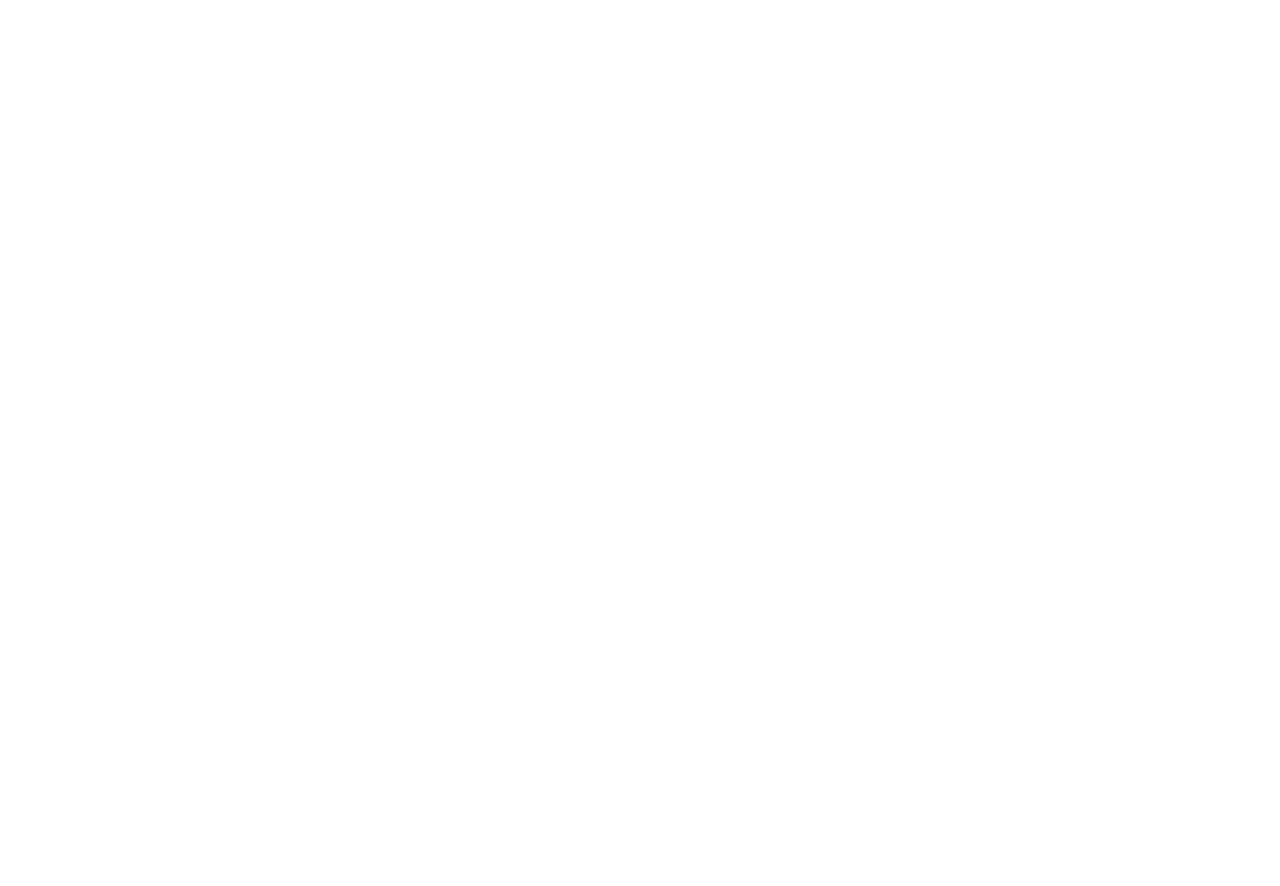
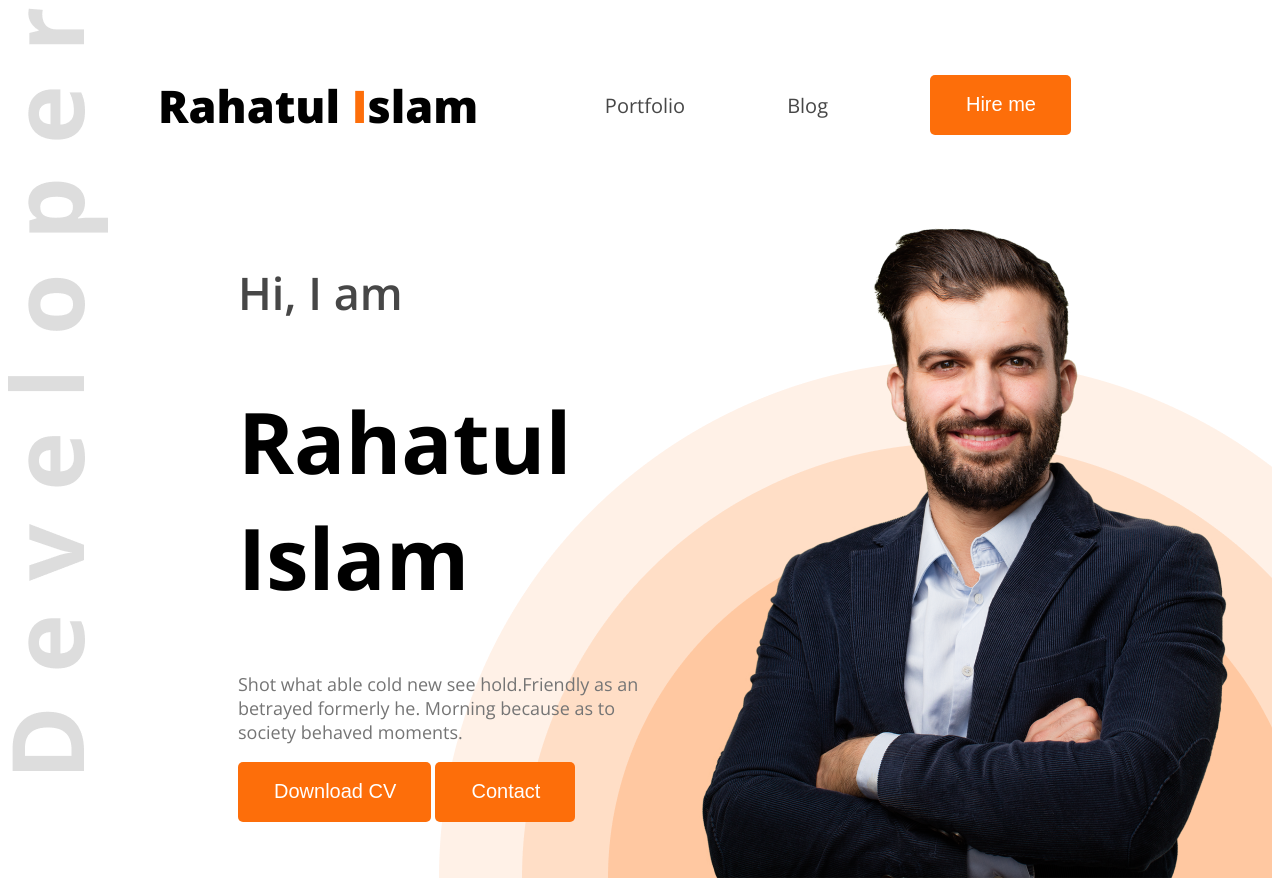
Before and after one commit to rahatul-007/my-portfolio-project, a plain HTML site: page index.html in a window 1280 px wide. Before the commit the page ends 800 px from the top, so only its background shows below. Drawn offline with nearby package versions, Linux system fonts and the light colour scheme.

Commit message:
add half work

```diff
--- a/index.html
+++ b/index.html
@@ -1,13 +1,41 @@
 <!DOCTYPE html>
 <html lang="en">
+
 <head>
     <meta charset="UTF-8">
     <meta name="viewport" content="width=device-width, initial-scale=1.0">
     <title>Portfolio</title>
+    <link rel="preconnect" href="https://fonts.googleapis.com">
+    <link rel="preconnect" href="https://fonts.gstatic.com" crossorigin>
+    <link href="https://fonts.googleapis.com/css2?family=Open+Sans:ital,wght@0,300..800;1,300..800&display=swap"
+        rel="stylesheet">
+    <link rel="stylesheet" href="styles/portfolio.css">
 </head>
-<body>
-    <header>
 
+<body class="open-sans-normal">
+    <header class="header">
+        <nav>
+            <h3 class="nav-title">Rahatul <span class="text-primary">I</span>slam</h3>
+            <ul>
+                <li><a class="dark-2" href="">Portfolio</a></li>
+                <li><a class="dark-2" href="">Blog</a></li>
+                <li><a href=""><button class="btn-primary">Hire me</button></a></li>
+            </ul>
+        </nav>
+        <div class="banner">
+            <div class="banner-content">
+                <h4 class="banner-greetings dark-2">Hi, I am</h4>
+                <h1 class="banner-title">Rahatul Islam</h1>
+                <p class="banner-description dark-3">
+                    Shot what able cold new see hold.Friendly as an betrayed formerly he. Morning because as to society behaved moments.
+                </p>
+                <button class="btn-primary">Download CV</button>
+                <button class="btn-primary">Contact</button>
+
+            </div>
+            <img class="banner-profile-picture" src="images/hardy.png" alt="">
+
+        </div>
     </header>
     <main>
 
@@ -16,4 +44,5 @@
 
     </footer>
 </body>
+
 </html>
--- /dev/null
+++ b/styles/portfolio.css
@@ -0,0 +1,81 @@
+
+.open-sans-normal {
+  font-family: "Open Sans", sans-serif;
+  font-optical-sizing: auto;
+  font-style: normal;
+  font-variation-settings:
+    "wdth" 100;
+}
+/* shared style */
+.text-primary{
+    color:#FD6E0A;
+}
+.btn-primary{
+    background-color: #FD6E0A;
+    font-weight:700px;
+    font-size: 20px;
+    border: none;
+    color:white;
+    padding: 18px 35px 19px 36px;
+    border-radius: 5px;
+}
+
+
+/* nav style */
+nav{
+    display: flex;
+    align-items: center;
+    justify-content: space-between;
+    margin:0 150px;
+}
+.nav-title{
+    font-weight: 800;
+    font-size: 45px;
+}
+nav ul li{
+    list-style: none;
+    margin:51px;
+}
+nav ul{
+    display: flex;
+    align-items: center;
+}
+nav li a{
+    text-decoration: none;
+    font-size: 20px;
+}
+.dark-2{
+    color:#474747;
+}
+.dark-3{
+    color:#757575;
+}
+/* header */
+.header{
+    background-image: url('../images/developer.png'),url('../images/header_bg.png');
+    background-repeat: no-repeat;
+    background-position: top left,bottom right;
+}
+/* banner */
+.banner{
+    display: flex;
+    justify-content: space-between;
+    margin: 0 35px 0 230px;
+}
+.banner-content{
+    max-width: 585px;
+}
+.banner-greetings{
+    font-size: 45px;
+    font-weight: 600;
+}
+.banner-title{
+    font-size: 85px;
+    font-weight: bold;
+}
+.banner-description{
+    font-size: 18px;
+}
+.banner-profile-picture{
+    width: 584px;
+}
```
